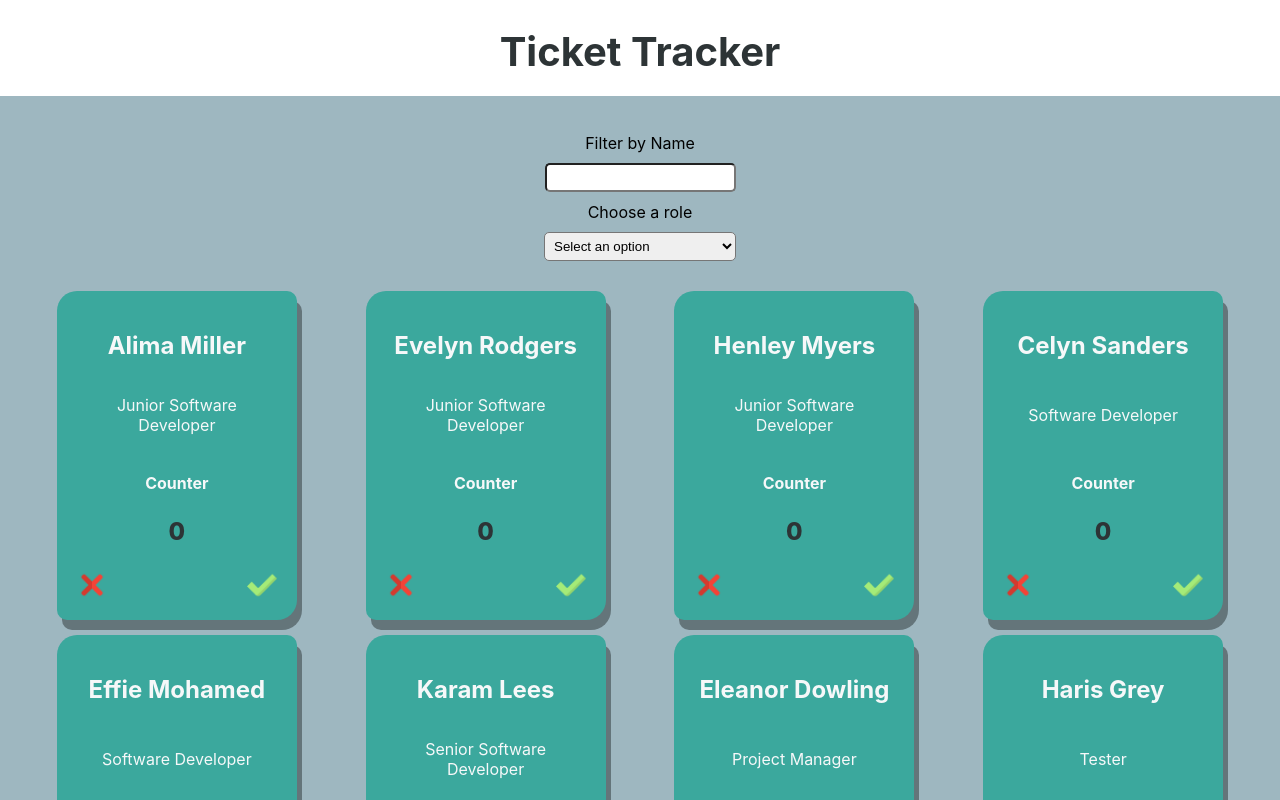
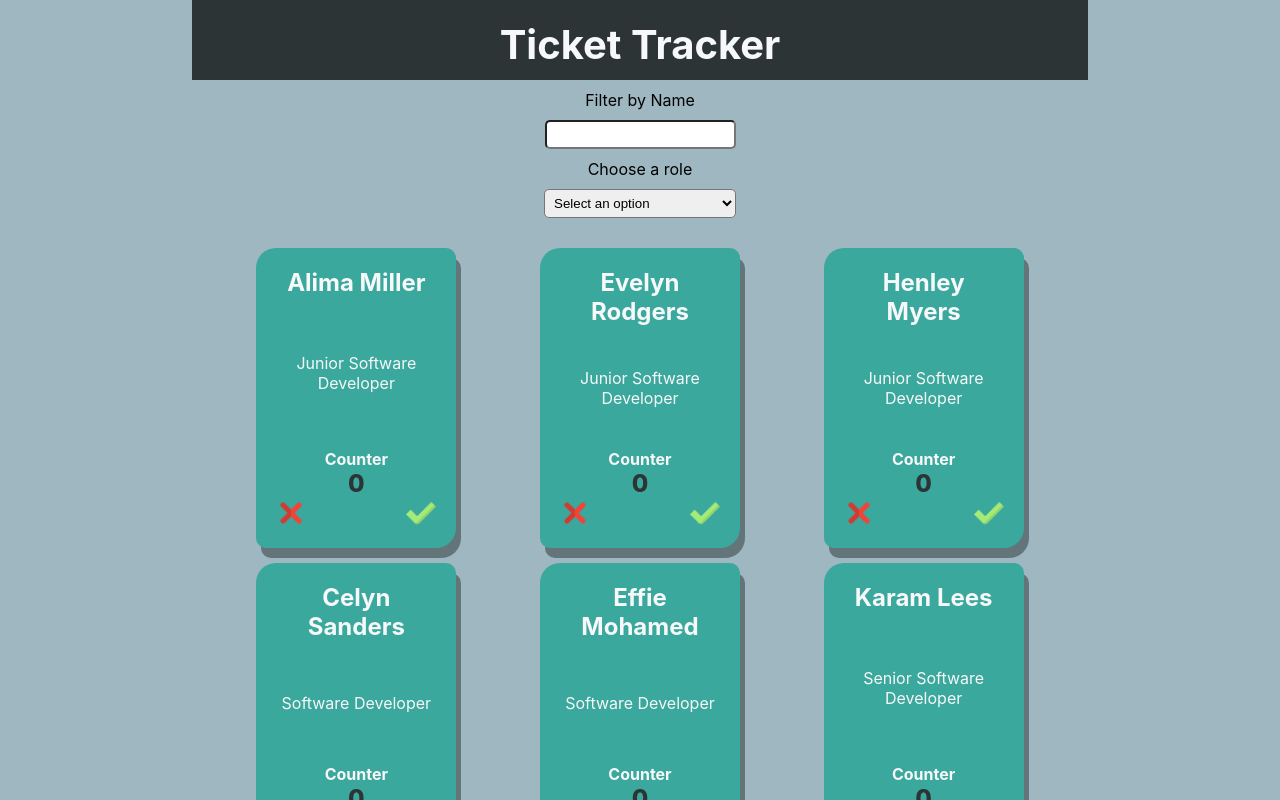
Before and after one commit to sabifromtherock/ticket-tracker, a React (Vite) app: page /#/ in a window 1280 px wide. Shown: the top 800 px of the page. Built offline with nearby package versions, Linux system fonts and the light colour scheme.

Commit message:
updated desktop view style

```diff
--- a/src/App.scss
+++ b/src/App.scss
@@ -5,10 +5,19 @@
 @use "./components/Select/Select.scss";
 @use "./components/Filter/Filter.scss";
 
-.app {
+* {
   padding: 0;
   margin: 0;
   box-sizing: border-box;
+}
+
+.app {
   height: 100vh;
   background-color: $color-grey;
 }
+
+@media screen and (min-width: 768px) {
+  .app {
+    padding: 0 15%;
+  }
+}
--- a/src/components/EmployeeCard/EmployeeCard.scss
+++ b/src/components/EmployeeCard/EmployeeCard.scss
@@ -7,6 +7,7 @@
   padding: 20px;
   border-radius: 20px 10px;
   width: 150px;
+  height: 300px;
   box-shadow: 5px 10px rgba($color-black, 0.5);
   display: flex;
   flex-direction: column;
--- a/src/components/EmployeesContainer/EmployeesContainer.scss
+++ b/src/components/EmployeesContainer/EmployeesContainer.scss
@@ -16,3 +16,9 @@
   padding: 30px;
   background-color: $color-grey;
 }
+
+// @media screen and (min-width: 768px) {
+//   .employees {
+//     padding: 30px 100px;
+//   }
+// }
--- a/src/components/Header/Header.scss
+++ b/src/components/Header/Header.scss
@@ -2,10 +2,12 @@
 
 .header {
   text-align: center;
-  background-color: white;
+  background-color: $color-black;
+  height: 80px;
+  padding: calc((80px - 2.5rem) / 2);
 
   &__title {
-    color: $color-black;
+    color: $color-white;
     padding-bottom: 20px;
     font-size: 2.5rem;
   }
```
